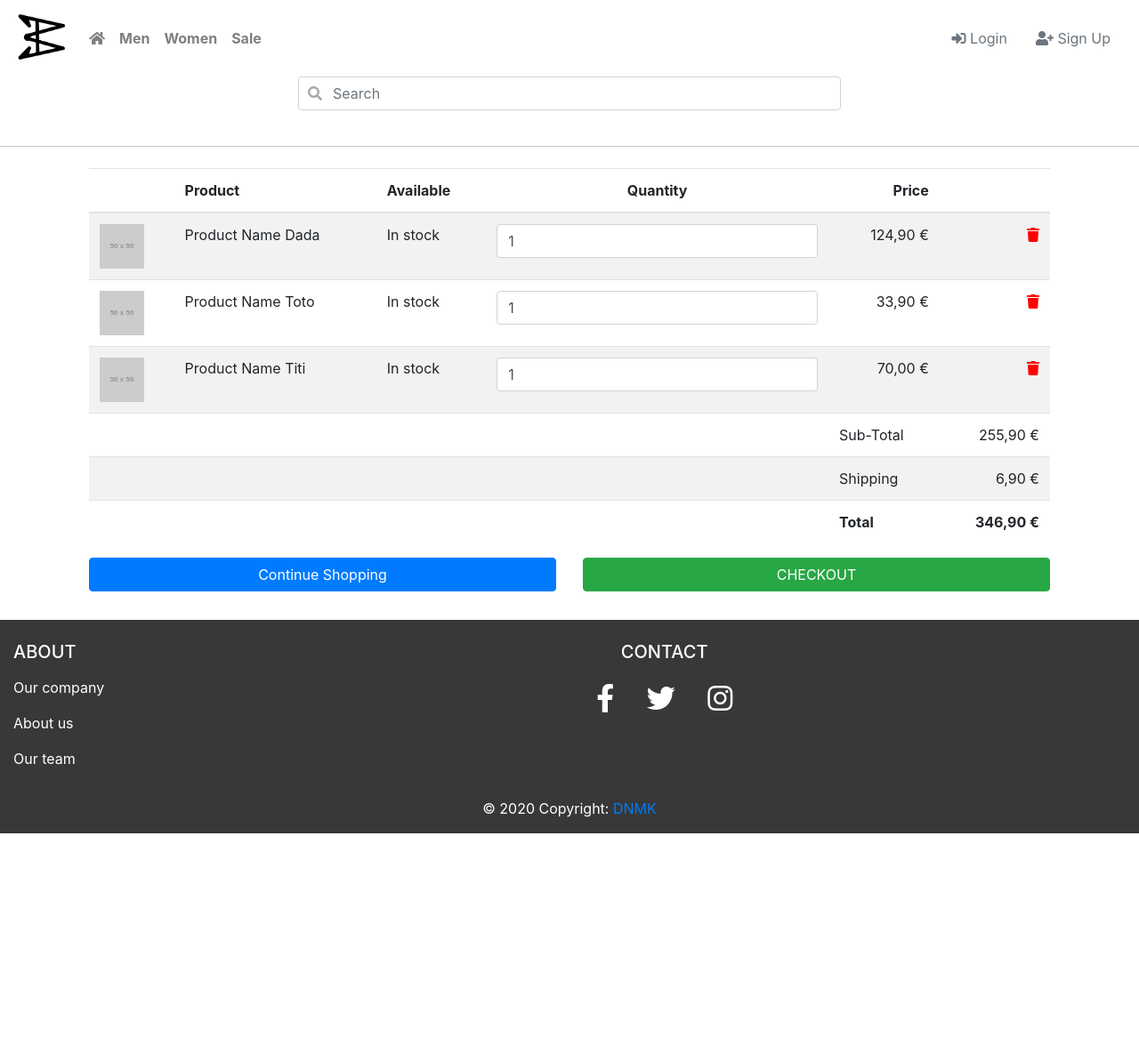
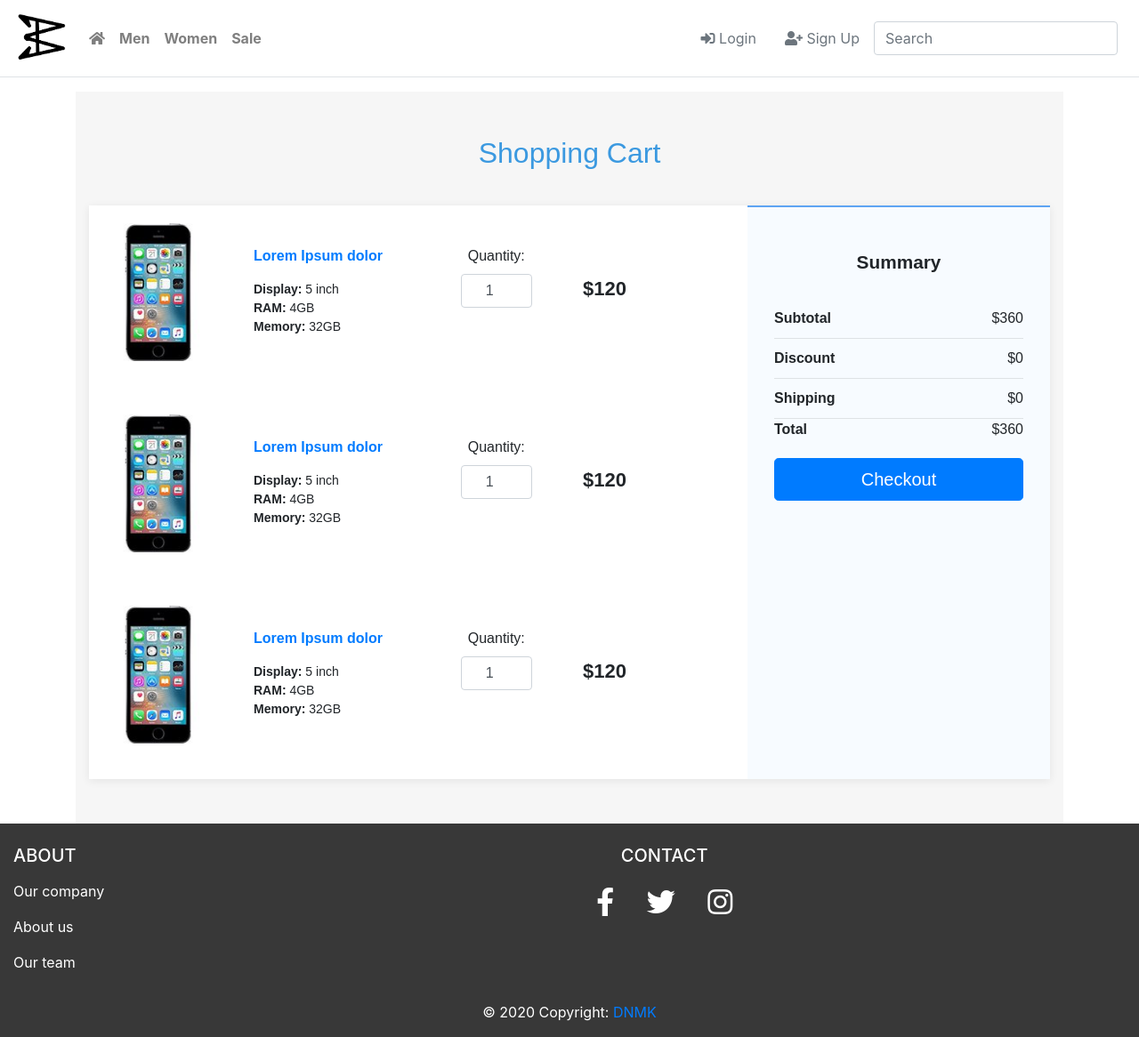
Before and after one commit to didarbek/djangoecommerce, a Django app: page /cart/ in a window 1280 px wide. Shown: the whole page at 89% size. Before the commit the page ends 937 px from the top, so only its background shows below. Run offline with Django 3.2, Linux system fonts and the light colour scheme; grey boxes labelled with a size stand in for pictures from a placeholder-image service; some libraries are stand-ins or nearby versions.

Commit message:
changes)))

```diff
--- /dev/null
+++ b/static/css/shopping-cart.css
@@ -0,0 +1,132 @@
+.shopping-cart{
+	padding-bottom: 50px;
+	font-family: 'Montserrat', sans-serif;
+}
+
+.shopping-cart.dark{
+	background-color: #f6f6f6;
+}
+
+.shopping-cart .content{
+	box-shadow: 0px 2px 10px rgba(0, 0, 0, 0.075);
+	background-color: white;
+}
+
+.shopping-cart .block-heading{
+    padding-top: 50px;
+    margin-bottom: 40px;
+    text-align: center;
+}
+
+.shopping-cart .block-heading p{
+	text-align: center;
+	max-width: 420px;
+	margin: auto;
+	opacity:0.7;
+}
+
+.shopping-cart .dark .block-heading p{
+	opacity:0.8;
+}
+
+.shopping-cart .block-heading h1,
+.shopping-cart .block-heading h2,
+.shopping-cart .block-heading h3 {
+	margin-bottom:1.2rem;
+	color: #3b99e0;
+}
+
+.shopping-cart .items{
+	margin: auto;
+}
+
+.shopping-cart .items .product{
+	margin-bottom: 20px;
+	padding-top: 20px;
+	padding-bottom: 20px;
+}
+
+.shopping-cart .items .product .info{
+	padding-top: 0px;
+	text-align: center;
+}
+
+.shopping-cart .items .product .info .product-name{
+	font-weight: 600;
+}
+
+.shopping-cart .items .product .info .product-name .product-info{
+	font-size: 14px;
+	margin-top: 15px;
+}
+
+.shopping-cart .items .product .info .product-name .product-info .value{
+	font-weight: 400;
+}
+
+.shopping-cart .items .product .info .quantity .quantity-input{
+    margin: auto;
+    width: 80px;
+}
+
+.shopping-cart .items .product .info .price{
+	margin-top: 15px;
+    font-weight: bold;
+    font-size: 22px;
+ }
+
+.shopping-cart .summary{
+	border-top: 2px solid #5ea4f3;
+    background-color: #f7fbff;
+    height: 100%;
+    padding: 30px;
+}
+
+.shopping-cart .summary h3{
+	text-align: center;
+	font-size: 1.3em;
+	font-weight: 600;
+	padding-top: 20px;
+	padding-bottom: 20px;
+}
+
+.shopping-cart .summary .summary-item:not(:last-of-type){
+	padding-bottom: 10px;
+	padding-top: 10px;
+	border-bottom: 1px solid rgba(0, 0, 0, 0.1);
+}
+
+.shopping-cart .summary .text{
+	font-size: 1em;
+	font-weight: 600;
+}
+
+.shopping-cart .summary .price{
+	font-size: 1em;
+	float: right;
+}
+
+.shopping-cart .summary button{
+	margin-top: 20px;
+}
+
+@media (min-width: 768px) {
+	.shopping-cart .items .product .info {
+		padding-top: 25px;
+		text-align: left;
+	}
+
+	.shopping-cart .items .product .info .price {
+		font-weight: bold;
+		font-size: 22px;
+		top: 17px;
+	}
+
+	.shopping-cart .items .product .info .quantity {
+		text-align: center;
+	}
+	.shopping-cart .items .product .info .quantity .quantity-input {
+		padding: 4px 10px;
+		text-align: center;
+	}
+}
--- a/templates/cart.html
+++ b/templates/cart.html
@@ -1,84 +1,124 @@
 {% extends 'base.html' %}
 
+{% load static %}
+
 {% block content %}
-<div class="container mb-4">
+<link rel="stylesheet" href="{% static 'css/shopping-cart.css' %}">
+<main class="page">
+    <section class="shopping-cart dark">
+        <div class="container">
+           <div class="block-heading">
+             <h2>Shopping Cart</h2>
+           </div>
+           <div class="content">
                 <div class="row">
-        <div class="col-12">
-            <div class="table-responsive">
-                <table class="table table-striped">
-                    <thead>
-                        <tr>
-                            <th scope="col"> </th>
-                            <th scope="col">Product</th>
-                            <th scope="col">Available</th>
-                            <th scope="col" class="text-center">Quantity</th>
-                            <th scope="col" class="text-right">Price</th>
-                            <th> </th>
-                        </tr>
-                    </thead>
-                    <tbody>
-                        <tr>
-                            <td><img src="https://dummyimage.com/50x50/55595c/fff" /> </td>
-                            <td>Product Name Dada</td>
-                            <td>In stock</td>
-                            <td><input class="form-control" type="text" value="1" /></td>
-                            <td class="text-right">124,90 €</td>
-                            <td class="text-right"><a href=""><i style="color:red;" class="fa fa-trash"></i></a></td>
-                        </tr>
-                        <tr>
-                            <td><img src="https://dummyimage.com/50x50/55595c/fff" /> </td>
-                            <td>Product Name Toto</td>
-                            <td>In stock</td>
-                            <td><input class="form-control" type="text" value="1" /></td>
-                            <td class="text-right">33,90 €</td>
-                            <td class="text-right"><a href=""><i style="color:red;" class="fa fa-trash"></i></a></td>
-                        </tr>
-                        <tr>
-                            <td><img src="https://dummyimage.com/50x50/55595c/fff" /> </td>
-                            <td>Product Name Titi</td>
-                            <td>In stock</td>
-                            <td><input class="form-control" type="text" value="1" /></td>
-                            <td class="text-right">70,00 €</td>
-                            <td class="text-right"><a href=""><i style="color:red;" class="fa fa-trash"></i></a></td>
-                        </tr>
-                        <tr>
-                            <td></td>
-                            <td></td>
-                            <td></td>
-                            <td></td>
-                            <td>Sub-Total</td>
-                            <td class="text-right">255,90 €</td>
-                        </tr>
-                        <tr>
-                            <td></td>
-                            <td></td>
-                            <td></td>
-                            <td></td>
-                            <td>Shipping</td>
-                            <td class="text-right">6,90 €</td>
-                        </tr>
-                        <tr>
-                            <td></td>
-                            <td></td>
-                            <td></td>
-                            <td></td>
-                            <td><strong>Total</strong></td>
-                            <td class="text-right"><strong>346,90 €</strong></td>
-                        </tr>
-                    </tbody>
-                </table>
+                    <div class="col-md-12 col-lg-8">
+                        <div class="items">
+                            <div class="product">
+                                <div class="row">
+                                    <div class="col-md-3">
+                                        <img class="img-fluid mx-auto d-block image" src="{% static 'img/image.jpg' %}">
+                                    </div>
+                                    <div class="col-md-8">
+                                        <div class="info">
+                                            <div class="row">
+                                                <div class="col-md-5 product-name">
+                                                    <div class="product-name">
+                                                        <a href="#">Lorem Ipsum dolor</a>
+                                                        <div class="product-info">
+                                                            <div>Display: <span class="value">5 inch</span></div>
+                                                            <div>RAM: <span class="value">4GB</span></div>
+                                                            <div>Memory: <span class="value">32GB</span></div>
                                                         </div>
                                                     </div>
-        <div class="col mb-2">
-            <div class="row">
-                <div class="col-sm-12  col-md-6">
-                    <button class="btn btn-block btn-primary">Continue Shopping</button>
                                                 </div>
-                <div class="col-sm-12 col-md-6 text-right">
-                    <button class="btn btn-block btn-success text-uppercase">Checkout</button>
+                                                <div class="col-md-4 quantity">
+                                                    <label for="quantity">Quantity:</label>
+                                                    <input id="quantity" type="number" value ="1" class="form-control quantity-input">
+                                                </div>
+                                                <div class="col-md-3 price">
+                                                    <span>$120</span>
                                                 </div>
                                             </div>
                                         </div>
                                     </div>
                                 </div>
+                            </div>
+                            <div class="product">
+                                <div class="row">
+                                    <div class="col-md-3">
+                                        <img class="img-fluid mx-auto d-block image" src="{% static 'img/image.jpg' %}">
+                                    </div>
+                                    <div class="col-md-8">
+                                        <div class="info">
+                                            <div class="row">
+                                                <div class="col-md-5 product-name">
+                                                    <div class="product-name">
+                                                        <a href="#">Lorem Ipsum dolor</a>
+                                                        <div class="product-info">
+                                                            <div>Display: <span class="value">5 inch</span></div>
+                                                            <div>RAM: <span class="value">4GB</span></div>
+                                                            <div>Memory: <span class="value">32GB</span></div>
+                                                        </div>
+                                                    </div>
+                                                </div>
+                                                <div class="col-md-4 quantity">
+                                                    <label for="quantity">Quantity:</label>
+                                                    <input id="quantity" type="number" value ="1" class="form-control quantity-input">
+                                                </div>
+                                                <div class="col-md-3 price">
+                                                    <span>$120</span>
+                                                </div>
+                                            </div>
+                                        </div>
+                                    </div>
+                                </div>
+                            </div>
+                            <div class="product">
+                                <div class="row">
+                                    <div class="col-md-3">
+                                        <img class="img-fluid mx-auto d-block image" src="{% static 'img/image.jpg' %}">
+                                    </div>
+                                    <div class="col-md-8">
+                                        <div class="info">
+                                            <div class="row">
+                                                <div class="col-md-5 product-name">
+                                                    <div class="product-name">
+                                                        <a href="#">Lorem Ipsum dolor</a>
+                                                        <div class="product-info">
+                                                            <div>Display: <span class="value">5 inch</span></div>
+                                                            <div>RAM: <span class="value">4GB</span></div>
+                                                            <div>Memory: <span class="value">32GB</span></div>
+                                                        </div>
+                                                    </div>
+                                                </div>
+                                                <div class="col-md-4 quantity">
+                                                    <label for="quantity">Quantity:</label>
+                                                    <input id="quantity" type="number" value ="1" class="form-control quantity-input">
+                                                </div>
+                                                <div class="col-md-3 price">
+                                                    <span>$120</span>
+                                                </div>
+                                            </div>
+                                        </div>
+                                    </div>
+                                </div>
+                            </div>
+                        </div>
+                    </div>
+                    <div class="col-md-12 col-lg-4">
+                        <div class="summary">
+                            <h3>Summary</h3>
+                            <div class="summary-item"><span class="text">Subtotal</span><span class="price">$360</span></div>
+                            <div class="summary-item"><span class="text">Discount</span><span class="price">$0</span></div>
+                            <div class="summary-item"><span class="text">Shipping</span><span class="price">$0</span></div>
+                            <div class="summary-item"><span class="text">Total</span><span class="price">$360</span></div>
+                            <button type="button" class="btn btn-primary btn-lg btn-block">Checkout</button>
+                        </div>
+                    </div>
+                </div>
+            </div>
+        </div>
+   </section>
+</main>
 {% endblock content %}
--- a/templates/navbar.html
+++ b/templates/navbar.html
@@ -19,7 +19,7 @@
 }
 
 </style>
-<nav class="navbar navbar-expand-lg navbar-light bg-white border-bottom-7 border-muted">
+<nav class="navbar navbar-expand-lg navbar-light bg-white border-bottom-7 border-muted border-bottom mb-3">
     <a class="navbar-brand " href="#">
       <img src="{% static 'img/blocked.png' %}" width="60" height="60">
     </a>
@@ -54,14 +54,9 @@
       <a class="nav-link text-secondary" href="{% url 'accounts:login' %}"><i class="fas fa-sign-in-alt"></i> Login</a>
       <a class="nav-link text-secondary" href="{% url 'accounts:signup' %}"><i class="fas fa-user-plus"></i> Sign Up</a>
     {% endif %}
+    <form class="form-inline">
+      <div class="md-form my-0">
+        <input class="form-control mr-sm-2" type="text" placeholder="Search" aria-label="Search">
+      </div>
+    </form>
   </nav>
-  <div class="container-fluid">
-    <div class="row justify-content-center pb-4 mb-4" style="border-bottom:solid rgb(197, 197, 197); border-width: 1px; ">
-      <div class="col-6">
-        <div class="form-group has-search">
-          <span class="fa fa-search form-control-feedback"></span>
-          <input type="text" class="form-control" placeholder="Search">
-      </div>
-      </div>
-    </div>
-    </div>
```
Also changed, not shown: static/img/image.jpg (added), templates/checkout-page.html (added), 4 other files. Lines whose indentation alone changed are shown as unchanged.
